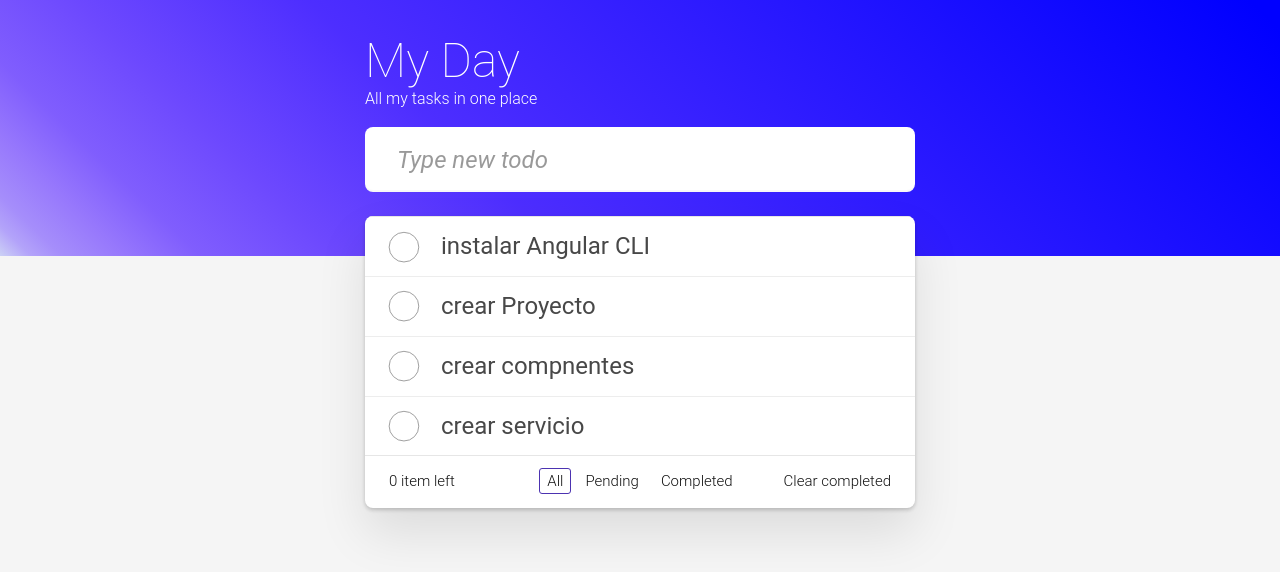
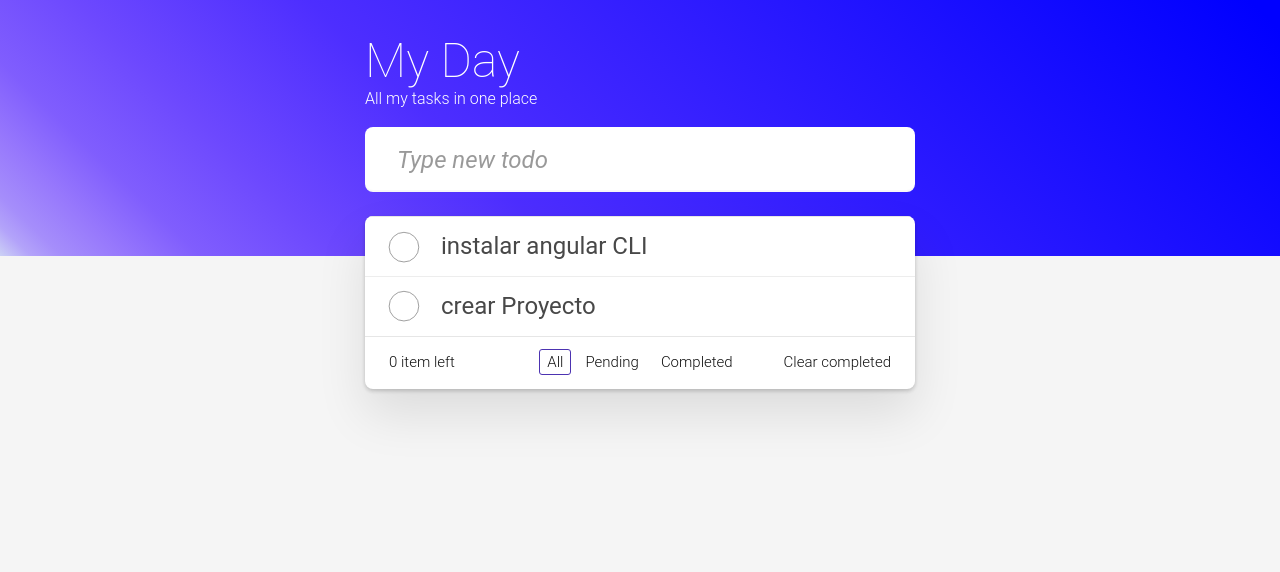
Before and after one commit to MrPerales/CursoAngular-, an Angular app: page / in a window 1280 px wide. Shown: the top 572 px of the page. Built offline with nearby package versions, Linux system fonts and the light colour scheme.

Commit message:
add : typando y cambiando a array de objetos

```diff
--- /dev/null
+++ b/src/app/models/task.model.ts
@@ -0,0 +1,5 @@
+export interface task {
+  id: number;
+  title: string;
+  completed: boolean;
+}
--- a/src/app/pages/home/home.component.html
+++ b/src/app/pages/home/home.component.html
@@ -8,7 +8,7 @@
         placeholder="Type new todo"
         autofocus
         type="text"
-        (change)="addNewTask($event)"
+        (change)="getTask($event)"
       />
     </div>
   </header>
@@ -19,7 +19,7 @@
         <li class="view" *ngFor="let task of tasks(); index as i">
           <div class="view">
             <input class="toggle" type="checkbox" />
-            <label>{{ task }} </label>
+            <label>{{ task.title }} </label>
             <button class="destroy" (click)="deleteTask(i)"></button>
           </div>
           <input class="edit" value="Learn JavaScript" />
--- a/src/app/pages/home/home.component.ts
+++ b/src/app/pages/home/home.component.ts
@@ -1,5 +1,6 @@
 import { Component, signal } from '@angular/core';
 import { CommonModule } from '@angular/common';
+import { task } from '../../models/task.model';
 
 @Component({
   selector: 'app-home',
@@ -9,20 +10,35 @@ import { CommonModule } from '@angular/common';
   styleUrl: './home.component.css',
 })
 export class HomeComponent {
-  tasks = signal([
-    'instalar Angular CLI',
-    'crear Proyecto ',
-    'crear compnentes',
-    'crear servicio',
+  tasks = signal<task[]>([
+    {
+      id: Date.now(),
+      title: 'instalar angular CLI',
+      completed: false,
+    },
+    {
+      id: Date.now(),
+      title: 'crear Proyecto',
+      completed: false,
+    },
   ]);
 
-  addNewTask(event: Event) {
+  getTask(event: Event) {
     const input = event.target as HTMLInputElement;
     const newTask = input.value;
     if (newTask.length > 0) {
-      this.tasks.update((task) => [...task, newTask]);
+      this.addNewTask(newTask);
     }
   }
+  addNewTask(title: string) {
+    const newTask = {
+      id: Date.now(),
+      title,
+      completed: false,
+    };
+    this.tasks.update((task) => [...task, newTask]);
+  }
+
   deleteTask(index: number) {
     this.tasks.update((tasks) => tasks.filter((_, i) => i !== index));
   }
```
